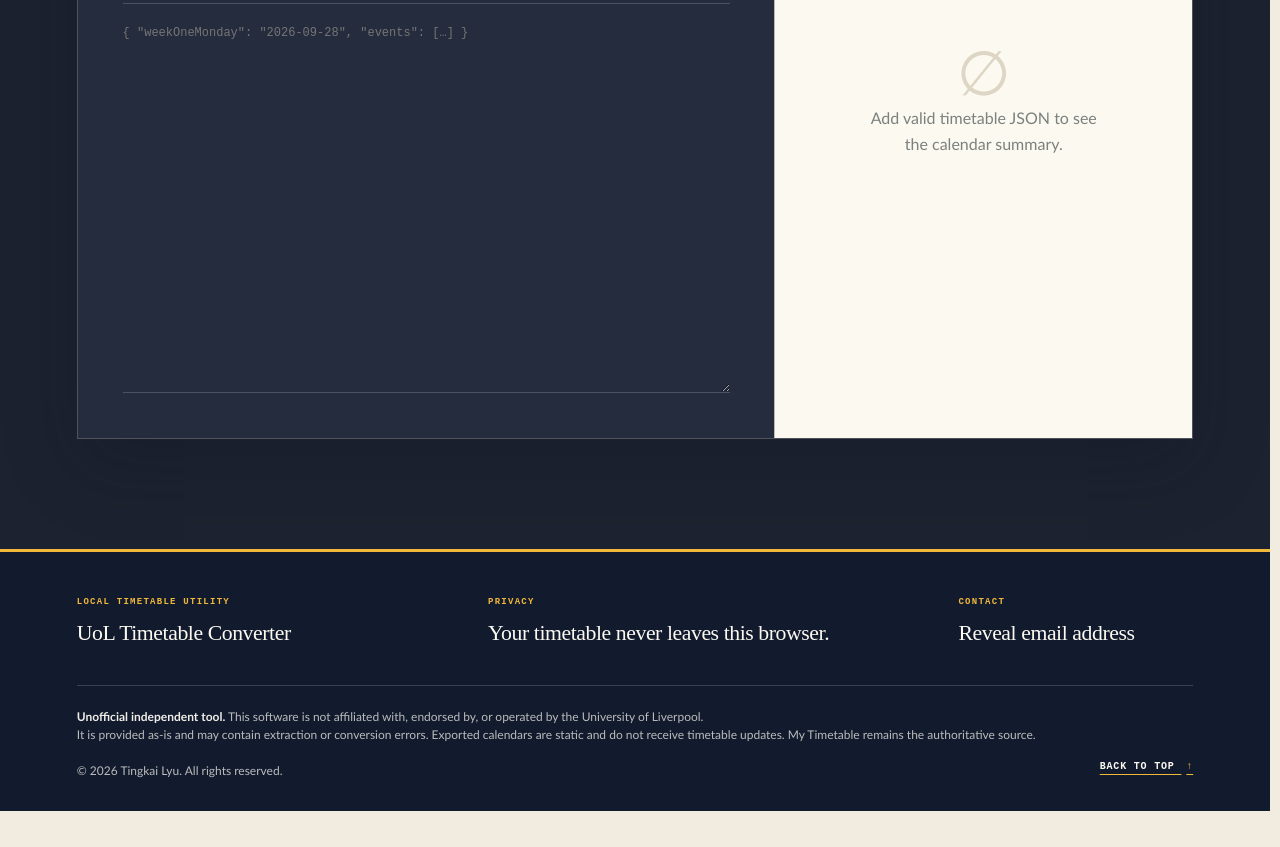
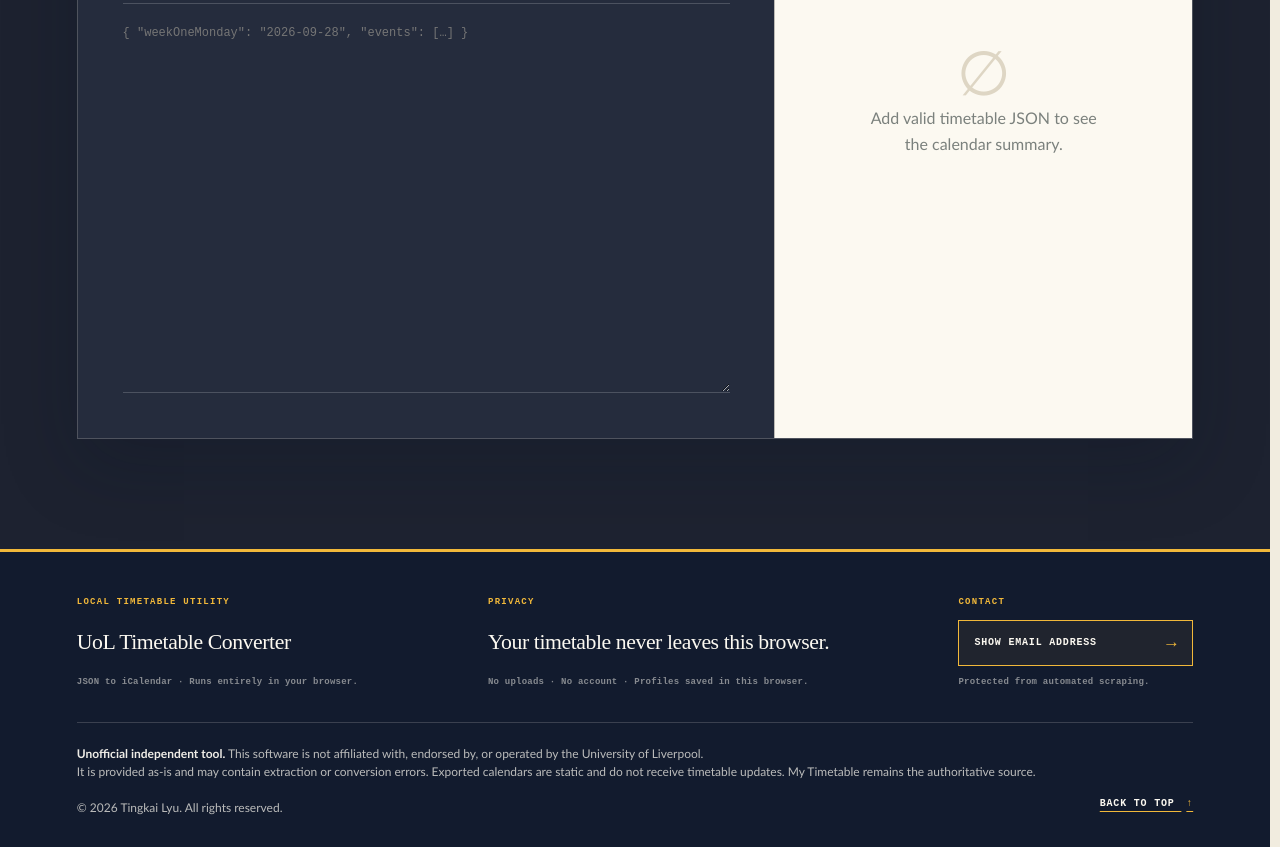
Before and after one commit to GeniusLv2006/uol-timetables, a website with bundled scripts: page index.html in a window 1280 px wide. Shown: the part 2079-2926 px from the top of the page. Before the commit the page ends 2890 px from the top, so only its background shows below. Built offline with nearby package versions, Linux system fonts and the light colour scheme.

Commit message:
fix: refine footer contact layout

```diff
--- a/index.html
+++ b/index.html
@@ -450,15 +450,23 @@
       <div class="footer-main">
         <div class="footer-identity">
           <span class="footer-label">Local Timetable Utility</span>
-          <strong>UoL Timetable Converter</strong>
+          <div class="footer-primary-row"><strong>UoL Timetable Converter</strong></div>
+          <p class="footer-meta-note">JSON to iCalendar · Runs entirely in your browser.</p>
         </div>
         <div class="footer-privacy">
           <span class="footer-label">Privacy</span>
-          <p>Your timetable never leaves this browser.</p>
+          <div class="footer-primary-row"><p class="footer-value">Your timetable never leaves this browser.</p></div>
+          <p class="footer-meta-note">No uploads · No account · Profiles saved in this browser.</p>
         </div>
         <div class="footer-contact">
           <span class="footer-label">Contact</span>
-          <button class="footer-email footer-email-reveal" id="reveal-email" type="button">Reveal email address</button>
+          <div class="footer-primary-row">
+            <button class="footer-contact-action" id="reveal-email" type="button" aria-describedby="contact-protection-note">
+              <span>Show email address</span>
+              <span class="footer-contact-arrow" aria-hidden="true">→</span>
+            </button>
+          </div>
+          <p class="footer-contact-note" id="contact-protection-note">Protected from automated scraping.</p>
         </div>
       </div>
       <div class="footer-legal">
--- a/js/contact.js
+++ b/js/contact.js
@@ -19,7 +19,10 @@ export function installContactReveal(button) {
     link.className = "footer-email";
     link.href = `mailto:${address}`;
     link.textContent = address;
+    link.setAttribute("aria-describedby", "contact-protection-note");
     button.replaceWith(link);
+    const note = document.querySelector("#contact-protection-note");
+    if (note) note.textContent = "Click the address to open your email app.";
     link.focus();
   }, { once: true });
 }
--- a/styles.css
+++ b/styles.css
@@ -659,7 +659,7 @@ textarea:focus { border-color: var(--gold); }
   grid-template-columns: minmax(360px, 1fr) minmax(330px, 1.25fr) minmax(190px, .7fr);
   gap: clamp(32px, 4vw, 68px);
   align-items: start;
-  padding-bottom: 38px;
+  padding-bottom: 19px;
 }
 
 .footer-label {
@@ -672,7 +672,7 @@ textarea:focus { border-color: var(--gold); }
 }
 
 .footer-identity strong,
-.footer-privacy p,
+.footer-value,
 .footer-email {
   display: block;
   margin: 0;
@@ -683,16 +683,76 @@ textarea:focus { border-color: var(--gold); }
 
 .footer-identity strong { white-space: nowrap; }
 
-.footer-email {
-  text-decoration: none;
+.footer-meta-note,
+.footer-contact-note {
+  max-width: 330px;
+  min-height: 27px;
+  margin: 10px 0 0;
+  color: rgba(252, 249, 241, .5);
+  font: 600 9px/1.5 var(--mono);
+  letter-spacing: .025em;
 }
 
-.footer-email-reveal {
-  padding: 0;
-  border: 0;
+.footer-email {
+  width: fit-content;
+  text-decoration: underline;
+  text-decoration-color: var(--gold);
+  text-underline-offset: 5px;
+}
+
+.footer-email::after {
+  content: " →";
+  color: var(--gold);
+  font-family: var(--mono);
+  font-size: .68em;
+}
+
+.footer-contact-action {
+  display: inline-flex;
+  width: min(100%, 250px);
+  min-height: 46px;
+  align-items: center;
+  justify-content: space-between;
+  gap: 22px;
+  padding: 0 15px;
+  border: 1px solid var(--gold);
+  color: var(--paper-bright);
   text-align: left;
   cursor: pointer;
-  background: none;
+  background: rgba(241, 184, 58, .06);
+  font: 700 10px/1 var(--mono);
+  letter-spacing: .08em;
+  text-transform: uppercase;
+  transition: color 160ms ease, background 160ms ease, transform 160ms ease;
+}
+
+.footer-primary-row {
+  display: flex;
+  min-height: 46px;
+  align-items: center;
+}
+
+.footer-contact-arrow {
+  color: var(--gold);
+  font-size: 17px;
+  transition: color 160ms ease, transform 160ms ease;
+}
+
+.footer-contact-action:hover {
+  color: var(--ink);
+  background: var(--gold);
+  transform: translateY(-1px);
+}
+
+.footer-contact-action:hover .footer-contact-arrow {
+  color: var(--ink);
+  transform: translateX(3px);
+}
+
+.footer-contact-action:active { transform: translateY(0); }
+
+.footer-contact-note {
+  max-width: 250px;
 }
 
 .footer-email:hover {
@@ -703,6 +763,7 @@ textarea:focus { border-color: var(--gold); }
 }
 
 .footer-email:focus-visible,
+.footer-contact-action:focus-visible,
 .footer-legal a:focus-visible {
   outline: 2px solid var(--gold);
   outline-offset: 5px;
```
Also changed, not shown: tests/deployment.test.js (+2 -0 lines).
